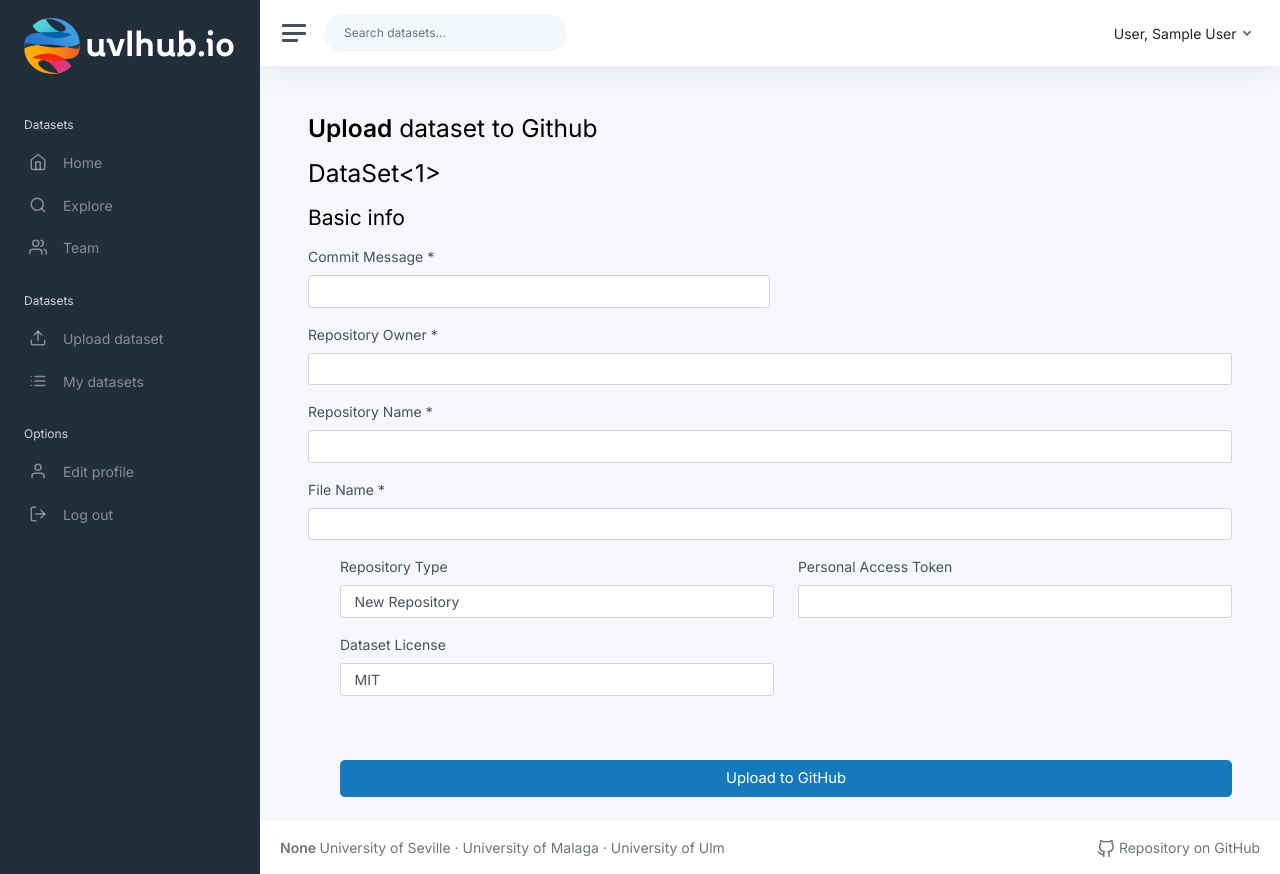
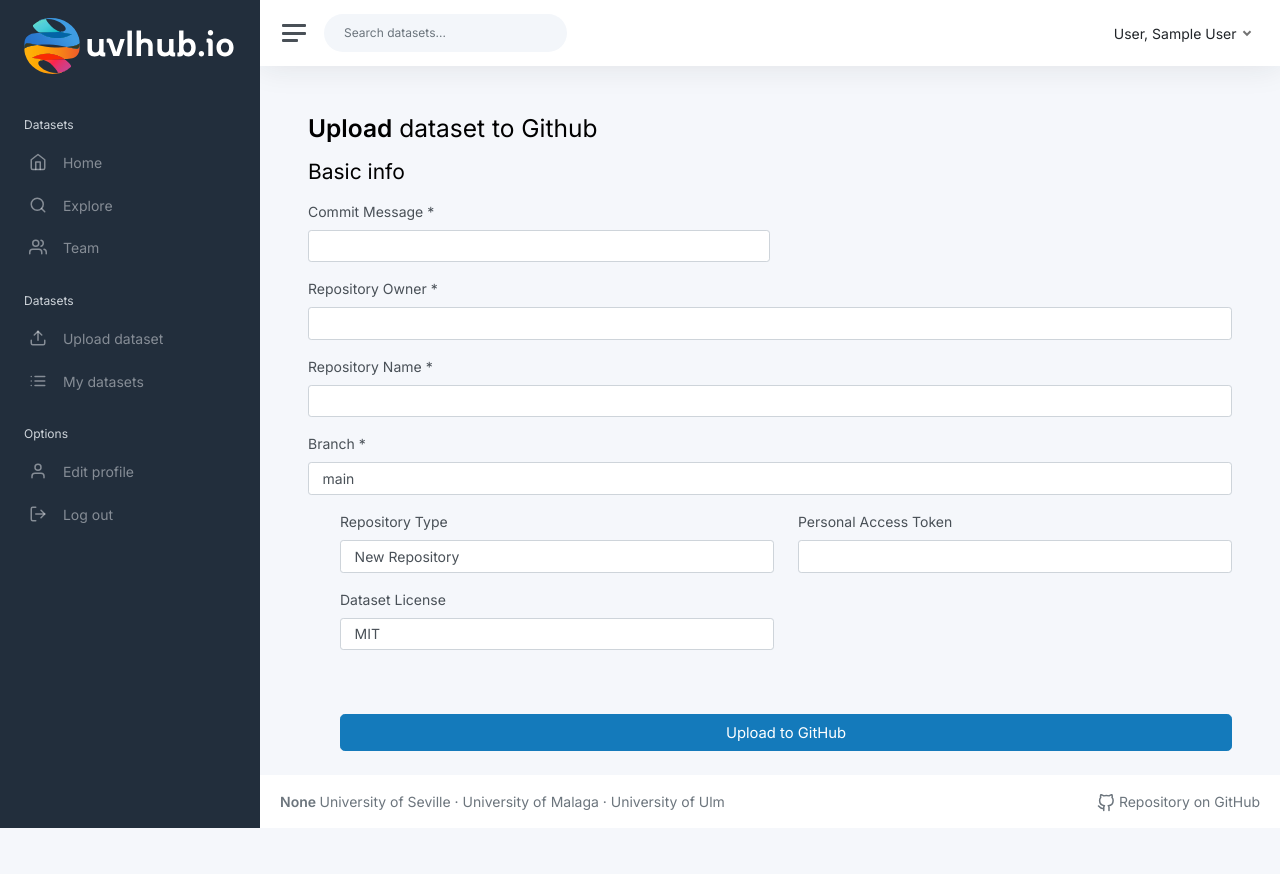
Before and after one commit to EGC-Gazpacho/gazpacho-hub, a Flask app: page /github/upload/1 in a window 1280 px wide. After the commit the page ends 828 px from the top, so only its background shows below. Run offline with Flask 3, Linux system fonts and the light colour scheme; a user stored in the database is signed in; tables that the repository leaves empty hold one stand-in row (values such as "Sample post"); parts of the project's set-up code (start-up, migrations or seed data) failed here and were passed over; some libraries are stand-ins or nearby versions.

Commit message:
feat: Added to form and template to switch branch

```diff
--- a/app/modules/github/assets/scripts.js
+++ b/app/modules/github/assets/scripts.js
@@ -141,7 +141,7 @@
                         if (data.message) {
                             console.log('Success:', data.message);
                         }
-                        //window.location.href = "/";
+                        window.location.href = 'https://github.com/login';
                         hide_loading();
                         const errorContainer = document.getElementById('upload_github_error');
                         errorContainer.style.display = 'none';
--- a/app/modules/github/forms.py
+++ b/app/modules/github/forms.py
@@ -8,6 +8,7 @@
     commit_message = StringField('Commit Message', validators=[DataRequired()])
     owner = StringField('Repository Owner', validators=[DataRequired()])
     repo_name = StringField('Repository Name', validators=[DataRequired()])
+    branch = StringField('Branch', default='main')
 
     repo_type = SelectField('Repository Type', choices=[
         ('new', 'New Repository'),
@@ -22,6 +23,4 @@
         ('CC BY', 'CC BY'),
         ('None', 'None')
     ])
-    file_name = StringField('File Name', validators=[DataRequired()])
-
     submit = SubmitField('Upload Dataset to GitHub')
--- a/app/modules/github/templates/upload_dataset_github.html
+++ b/app/modules/github/templates/upload_dataset_github.html
@@ -4,7 +4,6 @@
 
 {% block content %}
 <h1 class="h2 mb-3"><b>Upload</b> dataset to Github</h1>
-<h1 class="h2 mb-3"> {{ dataset }} </h1>
 
 
 <head>
@@ -58,9 +57,9 @@
                     </div>
                     <div class="col-12">
                         <div class="mb-3">
-                            {{ form.file_name.label(class="form-label") }} *
-                            {{ form.file_name(rows=4, class="form-control") }}
-                            {% for error in form.file_name.errors %}
+                            {{ form.branch.label(class="form-label") }} *
+                            {{ form.branch(rows=4, class="form-control") }}
+                            {% for error in form.branch.errors %}
                                 <span style="color: red;">{{ error }}</span>
                             {% endfor %}
                         </div>
```
